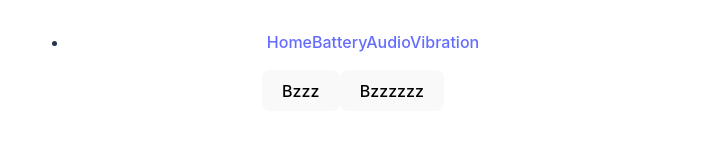
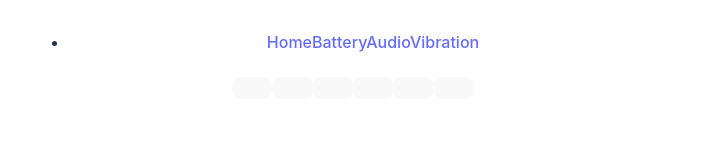
Before and after one commit to douglashellowell/web-api-demos, a React (Vite) app: page /vibration in a window 1280 px wide. Shown: the part 127-288 px from the top of the page, without its empty margins (287-993 px from the left). Built offline with nearby package versions, Linux system fonts and the light colour scheme.

Commit message:
add vibrate

```diff
--- a/src/demos/Vibration.jsx
+++ b/src/demos/Vibration.jsx
@@ -1,19 +1,58 @@
 import useVibration from '../hooks/useVibrateLol';
 
-const VibrateButton = ({ pattern }) => {
+const VibrateButton = ({ pattern, label }) => {
   useVibration(pattern);
 
-  return <button>B{'z'.repeat(pattern.length)}</button>;
+  return <button>{label}</button>;
 };
 
 const Vibration = () => {
-  const pattern1 = [300, 100, 300];
-  const pattern2 = [100, 200, 100, 200, 100, 200];
+  const patterns = [
+    {
+      name: 'SOS',
+      pattern: [300, 100, 300, 100, 300, 100, 900, 100, 900, 100, 900, 100],
+    },
+    {
+      name: "Lets'a GO!",
+      pattern: [
+        125, 75, 125, 275, 200, 275, 125, 75, 125, 275, 200, 600, 200, 600,
+      ],
+    },
+    {
+      name: 'heroes in .5 sh',
+      pattern: [
+        75, 75, 75, 75, 75, 75, 75, 75, 150, 150, 150, 450, 75, 75, 75, 75, 75,
+        525,
+      ],
+    },
+    {
+      name: '+150xp',
+      pattern: [
+        50, 100, 50, 100, 50, 100, 400, 100, 300, 100, 350, 50, 200, 100, 100,
+        50, 600,
+      ],
+    },
+    {
+      name: 'imperial',
+      pattern: [
+        500, 110, 500, 110, 450, 110, 200, 110, 170, 40, 450, 110, 200, 110,
+        170, 40, 500,
+      ],
+    },
+    {
+      name: 'shaken not stirred',
+      pattern: [
+        200, 100, 200, 275, 425, 100, 200, 100, 200, 275, 425, 100, 75, 25, 75,
+        125, 75, 25, 75, 125, 100, 100,
+      ],
+    },
+  ];
 
   return (
     <div>
-      <VibrateButton pattern={pattern1} />
-      <VibrateButton pattern={pattern2} />
+      {patterns.map((pattern, index) => (
+        <VibrateButton key={index} pattern={pattern.pattern} />
+      ))}
     </div>
   );
 };
```
Also changed, not shown: 1 other file (tests, documents, lock files or other folders).
